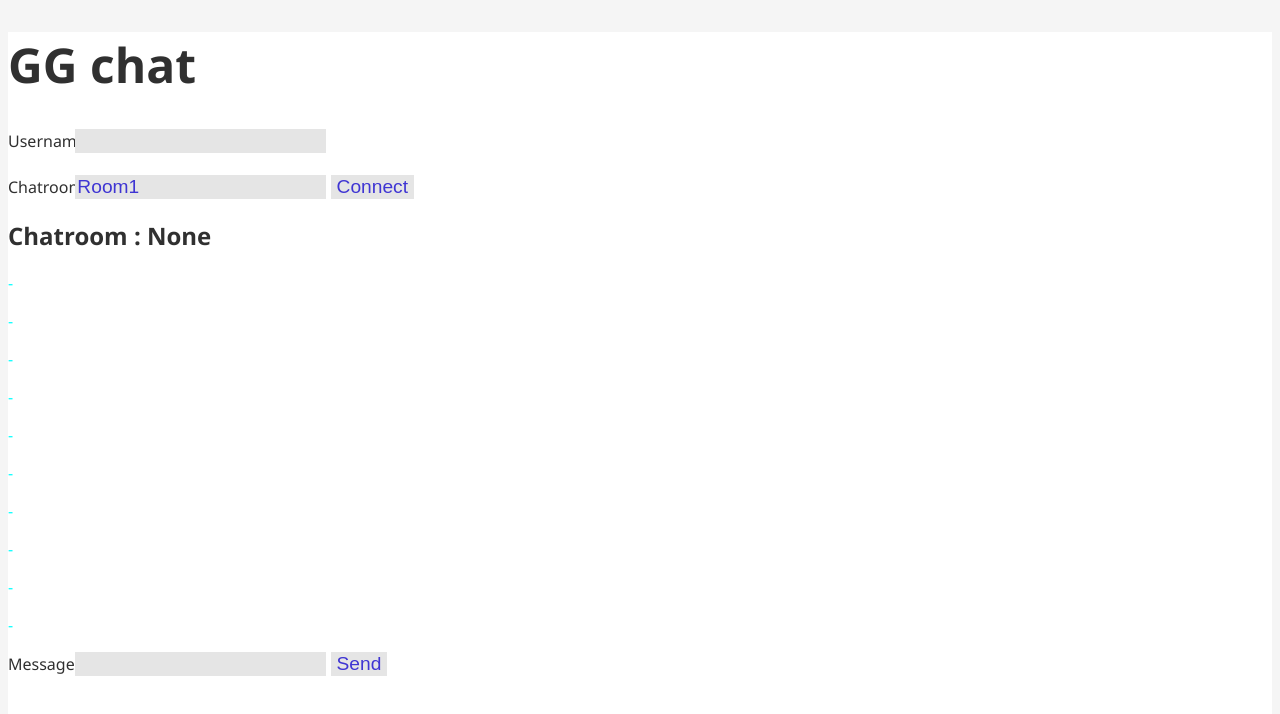
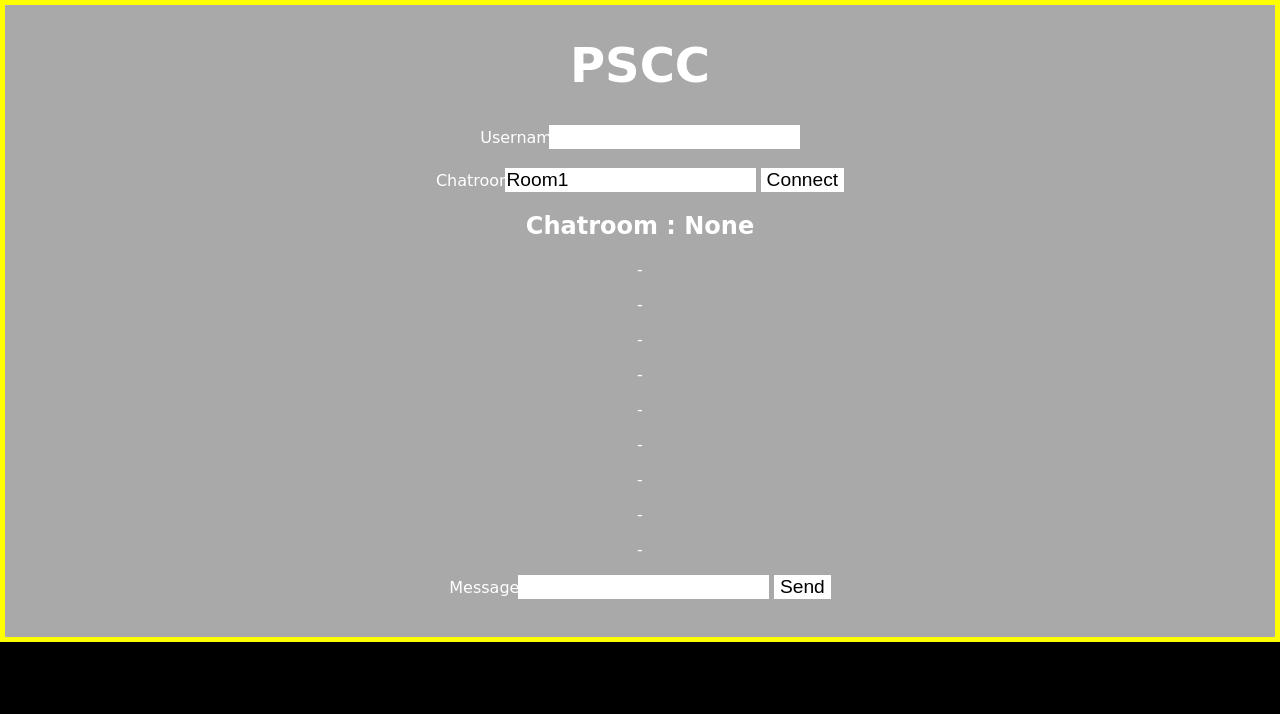
Before and after one commit to GG3141/GGChat, a website: page html/index.html in a window 1280 px wide. Drawn offline with nearby package versions, Linux system fonts and the light colour scheme; no server answers.

```diff
--- a/html/index.html
+++ b/html/index.html
@@ -1,7 +1,7 @@
  <!DOCTYPE HTML>
 <html>
   <head>
-    <title> Chat </title>
+    <title>PSCorp chat </title>
     <meta name = "charset" charset = "utf-8">
     <meta name = "viewport" content = "width=device-width">
     <link rel = "stylesheet" type = "text/css" href = "style.css">
@@ -9,11 +9,11 @@
     <script src= "socket.io/socket.io.js"></script>
   </head>
   <body onload = "onload()">
-    <div id = "Main">
+    <div class="center" id = "Main">
       <audio id = "Ding" src = "Ding.mp3"> </audio>
-      <h1 id = "Title"> GG chat </h1>
+      <h1 id = "Title">PSCC</h1>
       <div id = "AccessPort">
-        <label id = "NameLabel"> Username  </label>
+        <label id = "NameLabel"> Username</label>
         <input id = "NameInput" type = "text">
         <br><br>
         <label id = "IDLabel"> Chatroom </label>
@@ -31,7 +31,6 @@
         <p id = "Message6" class = "Message"> - </p>
         <p id = "Message7" class = "Message"> - </p>
         <p id = "Message8" class = "Message"> - </p>
-        <p id = "Message9" class = "Message"> - </p>
         <label id = "MessageLabel"> Message </label>
         <input id = "ComposedMessage" type = "text">
         <input id = "SendMessage" onclick="Send()" value = "Send" class = "Button" type = "submit">
--- a/html/script.js
+++ b/html/script.js
@@ -23,8 +23,10 @@
   })
 
   socket.on("recieve", function(message){
+
     console.log(message);
-    if (messages.length < 9){
+
+      if (messages.length < 9){
       messages.push(message);
       dingSound.currentTime = 0;
       dingSound.play();
--- a/html/style.css
+++ b/html/style.css
@@ -1,9 +1,18 @@
-body{
-  background: #f5f5f5;
-  color: #303030;
-  font-family: 'Segoe UI';
+html, body {
+    background-color: black;
+  background-repeat: no-repeat;
+  background-attachment: fixed;
+  background-size: cover;
+	box-sizing: border-box;
+	height: 100%;
+	width: 100%;
+	padding: 0;
+	margin: 0;
+	overflow-x: hidden;
+	font-family: 'Comfortaa', cursive;
+	color: white;
+	scroll-behavior: scroll;
 }
-
 label{
   width: 5%;
   display: inline-block;
@@ -11,18 +20,25 @@
 }
 
 input{
-  background: #e5e5e5;
-  color: #3f35d3;
+  background: white;
+  color: black;
   font-size: 120%;
   border: none;
 }
 
 .Message{
-  color: cyan;
+  color: white;
+  content: white;
+}
+
+.center {
+border: 5px solid #FFFF00;
+text-align: center;
 }
 
 #Main{
-  background: white
+  background: darkgray
+
 }
 
 #Title{
--- a/index.js
+++ b/index.js
@@ -2,7 +2,6 @@
 const express = require("express");
 const socketio = require("socket.io");
 const path = require("path");
-
 const app = express();
 const httpserver = http.Server(app);
 const io = socketio(httpserver);
@@ -10,6 +9,7 @@
 const gamedirectory = path.join(__dirname, "html");
 
 app.use(express.static(gamedirectory));
+app.use(express.json('10mb'))
 
 httpserver.listen(3000);
 
--- a/package.json
+++ b/package.json
@@ -12,6 +12,7 @@
   "dependencies": {
     "express": "^4.17.1",
     "html": "^1.0.0",
+    "nedb": "^1.8.0",
     "server": "^1.0.27",
     "socket.io": "^2.3.0"
   }
```
Also changed, not shown: 1 other file.
